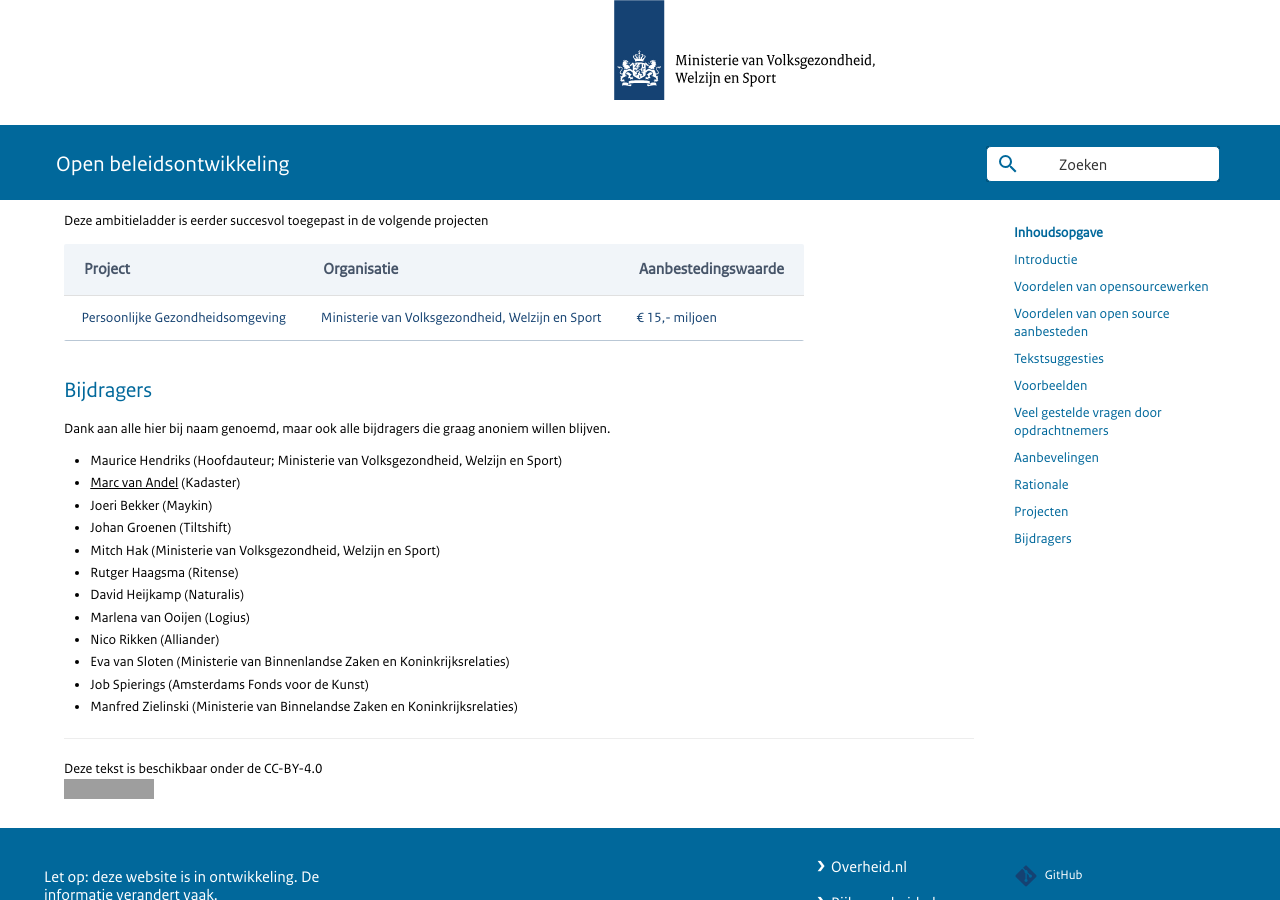
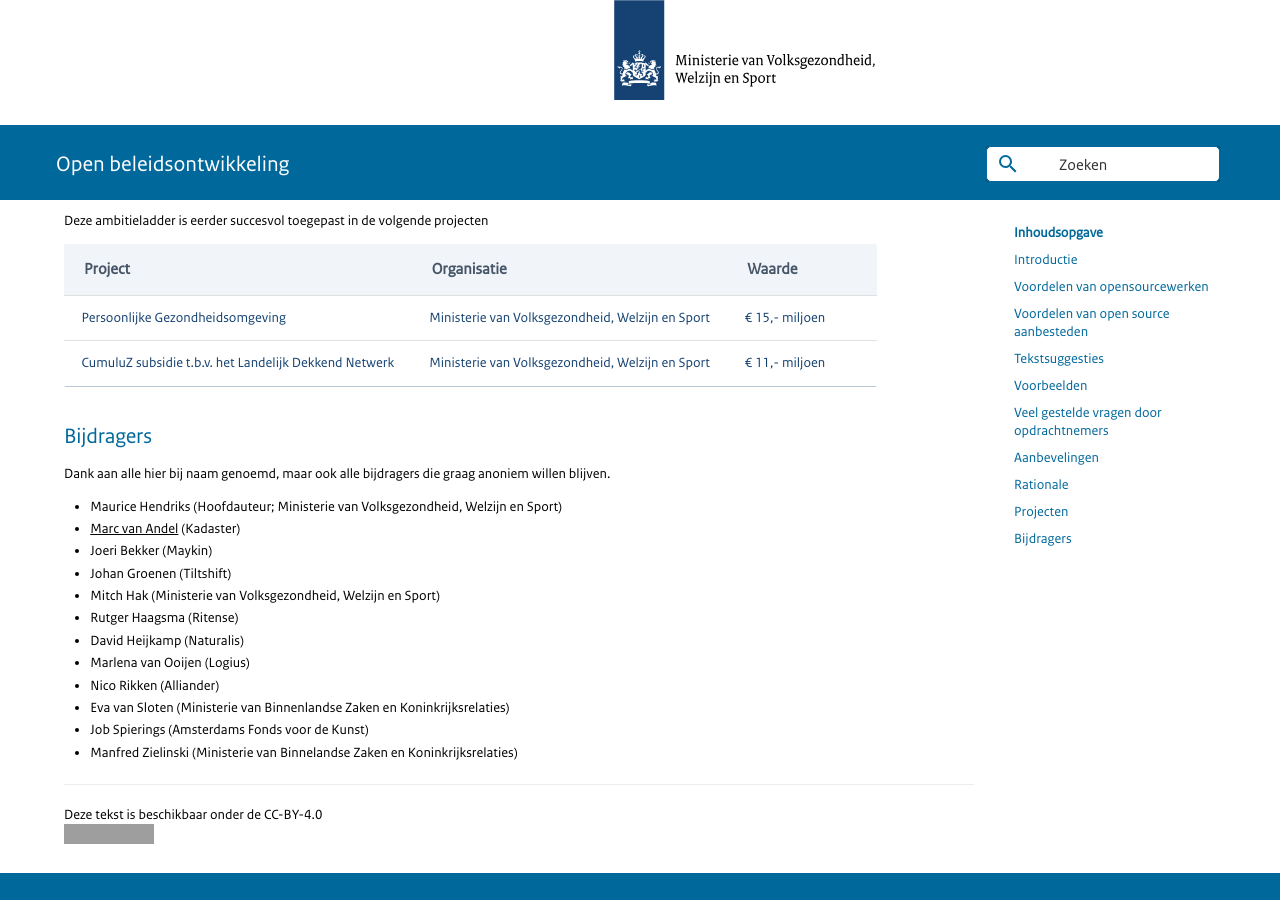
Before and after one commit to minvws/beleidsontwikkeling, an MkDocs documentation site: the page built from docs/ambitieladder.md, in a window 1280 px wide and 900 px high, scrolled down 11664 px. Built offline with MkDocs 1.6.1 and Material for MkDocs 9.7.7, drawn with Linux system fonts in a browser that asks for light colours; emoji names are drawn with the system emoji font; comment, search, counter and statistics services are not loaded; grey boxes are pictures that could not be loaded.

Commit message:
CumuluZ subsidie toegevoegd
Signed-off-by: Maurice Hendriks <13993817+MauriceHendriks@users.noreply.github.com>

```diff
--- a/docs/ambitieladder.md
+++ b/docs/ambitieladder.md
@@ -431,9 +431,10 @@
 
 Deze ambitieladder is eerder succesvol toegepast in de volgende projecten
 
-| Project | Organisatie | Aanbestedingswaarde  |
+| Project | Organisatie | Waarde  |
 | -------- | -------- | -------- |
 | Persoonlijke Gezondheidsomgeving | Ministerie van Volksgezondheid, Welzijn en Sport | € 15,- miljoen |
+| CumuluZ subsidie t.b.v. het Landelijk Dekkend Netwerk | Ministerie van Volksgezondheid, Welzijn en Sport | € 11,- miljoen |
 
 ## Bijdragers
 
```
